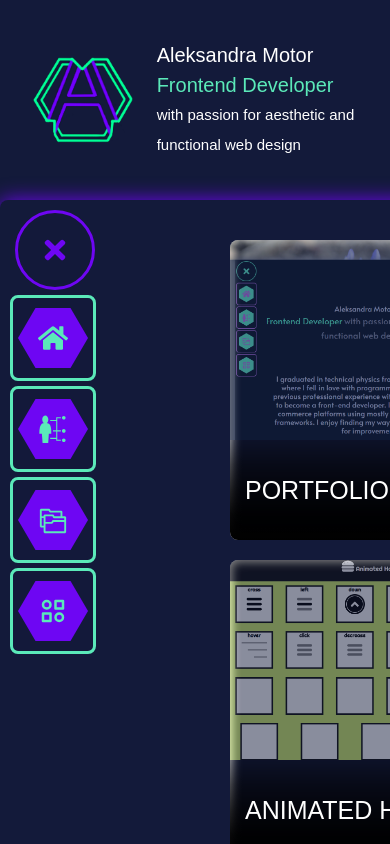
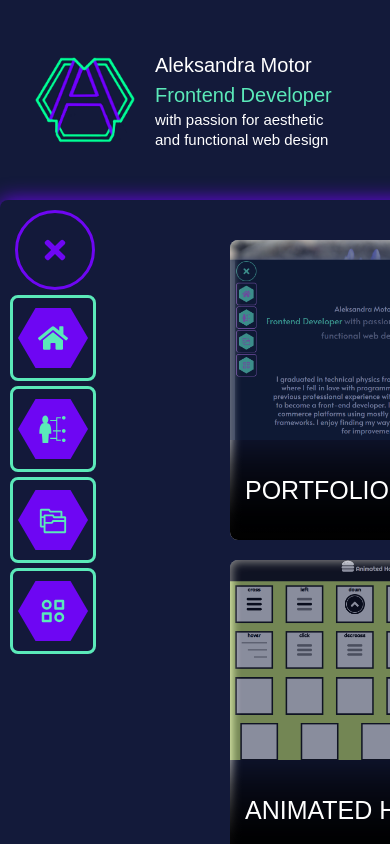
Before and after one commit to AleksandraMotor/portfolio-AM, a React app: page /projects in a window 390 px wide. Shown: the top 844 px of the page. Built offline with nearby package versions, Linux system fonts and the light colour scheme.

Commit message:
add banner breakpoint

```diff
--- a/src/components/banner/Banner.scss
+++ b/src/components/banner/Banner.scss
@@ -5,17 +5,16 @@
 .banner {
     display: flex;
     align-items: center;
-    justify-content: space-evenly;
+    justify-content: center;
     width: 100%;
     padding: toRem(10) toRem(10);
-    // gap: toRem(20);
-    flex-wrap: wrap;
+    gap: toRem(20);
 
     @include breakpoint-above(xs) {
-        gap: toRem(30);
+        gap: toRem(40);
     }
 
-    @include breakpoint-above(lg) {
+    @include breakpoint-above(md) {
         gap: toRem(50);
     }
 
@@ -25,8 +24,8 @@
         height: toRem(100);
 
         @include breakpoint-above(sm) {
-            height: toRem(120);
-            width: toRem(120);
+            height: toRem(130);
+            width: toRem(130);
         }
 
         img {
@@ -54,12 +53,7 @@
         @include breakpoint-above(sm) {
             font-size: toRem(30);
             line-height: toRem(45);
-            max-width: toRem(400);
-        }
-
-        @include breakpoint-above(md) {
-            font-size: toRem(30);
-            line-height: toRem(40);
+            max-width: toRem(500);
         }
 
         &__title {
@@ -68,6 +62,7 @@
 
         &__subtitle {
             font-size: toRem(15);
+            line-height: toRem(20);
 
             @include breakpoint-above(xs) {
                 font-size: toRem(18);
@@ -77,14 +72,6 @@
             @include breakpoint-above(sm) {
                 font-size: toRem(20);
             }
-
-            @include breakpoint-above(md) {
-                font-size: toRem(35);
-            }
-
-            @include breakpoint-above(md) {
-                font-size: toRem(20);
-            }
         }
     }
 }
--- a/src/components/banner/Banner.tsx
+++ b/src/components/banner/Banner.tsx
@@ -17,7 +17,7 @@ const Banner: React.FC = () => {
                     Frontend Developer
                 </div>
                 <div className="banner__header__subtitle">
-                    with passion for aesthetic and functional web design
+                    with passion for aesthetic and&nbsp;functional web design
                 </div>
             </div>
         </div>
```
